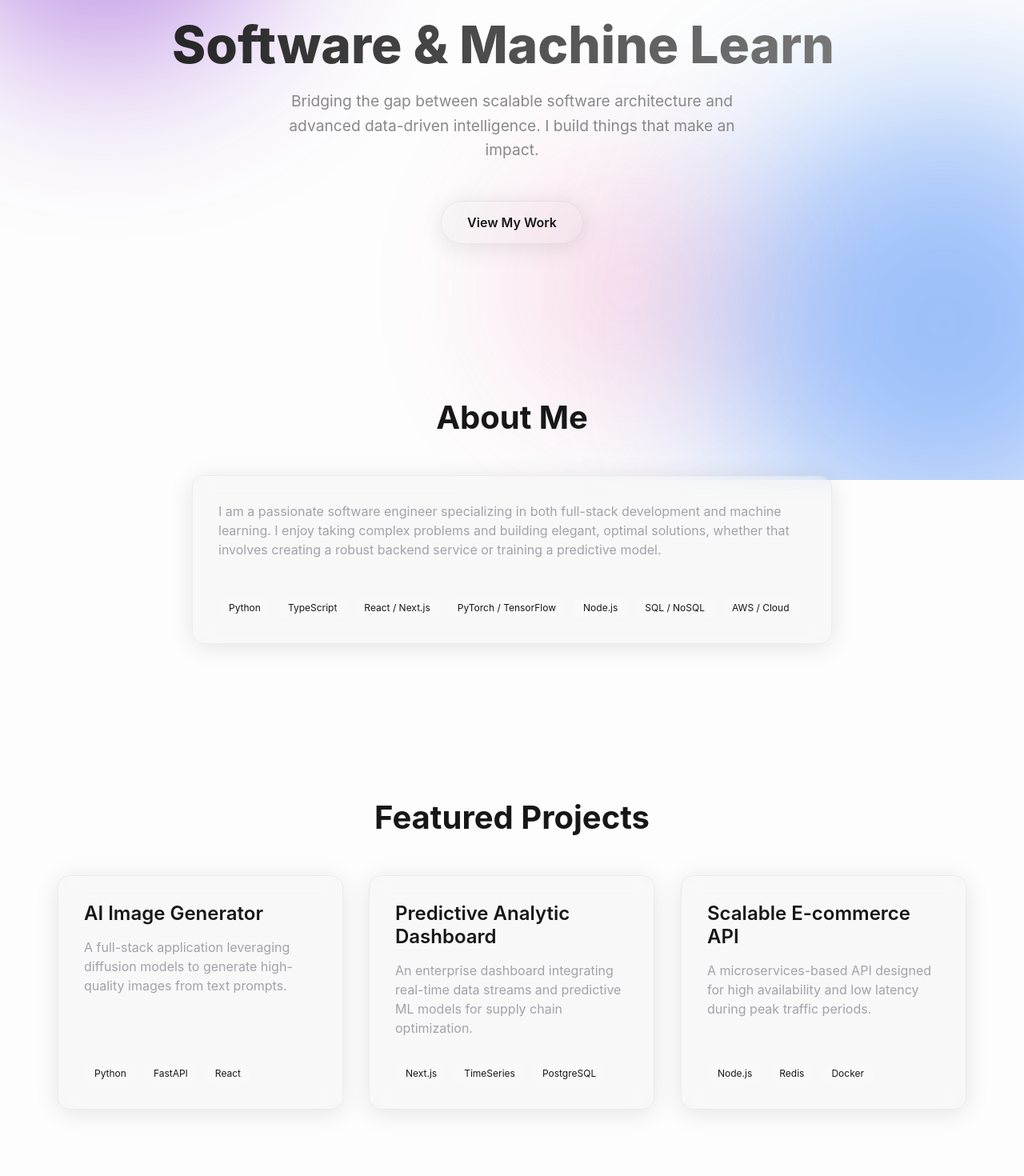
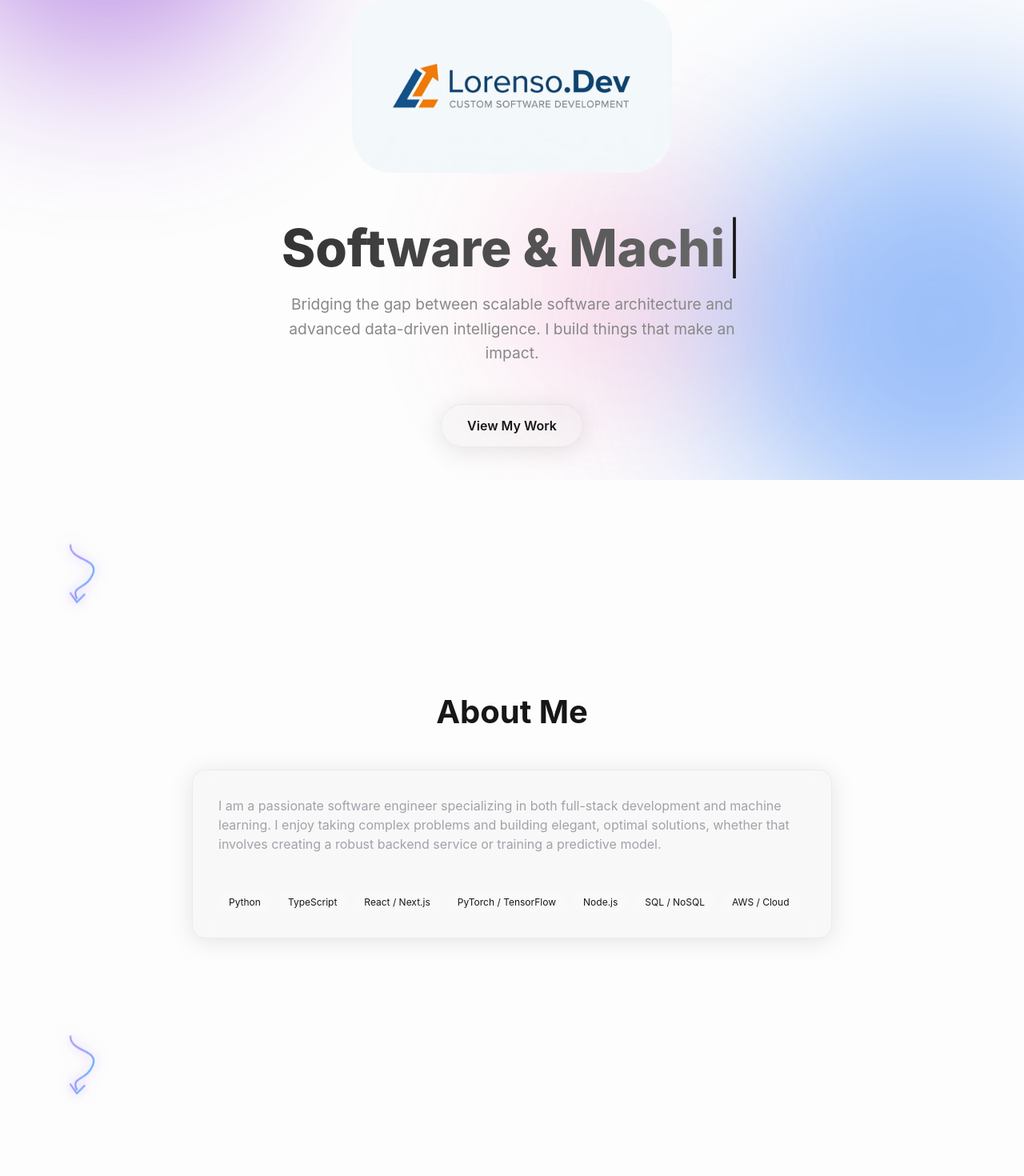
Before and after one commit to lamelo05/Lorenso-Dev, a Next.js app in the folder portfolio/: page / in a window 1280 px wide. Shown: the part 200-1670 px from the top of the page at 80% size. Built offline with nearby package versions, Linux system fonts and the light colour scheme.

Commit message:
changes to page.tsx and page.module.css

```diff
--- a/portfolio/app/page.module.css
+++ b/portfolio/app/page.module.css
@@ -290,3 +290,63 @@
 .delay100 { transition-delay: 100ms; }
 .delay200 { transition-delay: 200ms; }
 .delay300 { transition-delay: 300ms; }
+
+.bounce {
+  animation: bounce 2.5s infinite ease-in-out;
+}
+
+@keyframes bounce {
+  0%, 100% {
+    transform: translateY(0);
+  }
+  50% {
+    transform: translateY(-20px);
+  }
+}
+
+/* ── Curly Scroll Arrows ── */
+.scrollArrowWrapper {
+  display: flex;
+  justify-content: flex-start;
+  align-items: center;
+  padding: 0.5rem 0 1rem;
+  padding-left: 0.5rem;
+  opacity: 0;
+  transform: translateX(-20px);
+  transition: opacity 1s cubic-bezier(0.16, 1, 0.3, 1), transform 1s cubic-bezier(0.16, 1, 0.3, 1);
+  will-change: opacity, transform;
+}
+
+.scrollArrowWrapper.active {
+  opacity: 1;
+  transform: translateX(0);
+}
+
+.scrollArrowSvg {
+  width: 56px;
+  height: 90px;
+  filter: drop-shadow(0 0 8px rgba(139, 92, 246, 0.6));
+  animation: arrowFloat 2.4s ease-in-out infinite;
+}
+
+.scrollArrowPath {
+  stroke-dasharray: 220;
+  stroke-dashoffset: 220;
+  animation: drawArrow 1.8s cubic-bezier(0.4, 0, 0.2, 1) forwards, arrowPulse 2.4s ease-in-out 1.8s infinite;
+}
+
+@keyframes drawArrow {
+  to {
+    stroke-dashoffset: 0;
+  }
+}
+
+@keyframes arrowFloat {
+  0%, 100% { transform: translateY(0px); }
+  50%       { transform: translateY(10px); }
+}
+
+@keyframes arrowPulse {
+  0%, 100% { opacity: 1; }
+  50%       { opacity: 0.5; }
+}
--- a/portfolio/app/page.tsx
+++ b/portfolio/app/page.tsx
@@ -3,6 +3,48 @@
 import styles from "./page.module.css";
 import Link from 'next/link';
 import { useEffect, useRef, useState } from 'react';
+
+// Curly twisting scroll-indicator arrow
+function ScrollArrow() {
+  return (
+    <div className={styles.scrollArrowWrapper}>
+      <svg
+        className={styles.scrollArrowSvg}
+        viewBox="0 0 70 100"
+        fill="none"
+        xmlns="http://www.w3.org/2000/svg"
+        aria-hidden="true"
+      >
+        {/* Left-to-down curly S-twist: starts upper-left, curves to lower-right */}
+        <path
+          className={styles.scrollArrowPath}
+          d="M10 5 C10 30, 55 25, 45 50 C35 75, 10 68, 20 88"
+          stroke="url(#arrowGradL)"
+          strokeWidth="2.8"
+          strokeLinecap="round"
+          fill="none"
+        />
+        {/* Arrowhead pointing down-right */}
+        <path
+          className={styles.scrollArrowPath}
+          d="M10 80 L20 94 L32 82"
+          stroke="url(#arrowGradL)"
+          strokeWidth="2.8"
+          strokeLinecap="round"
+          strokeLinejoin="round"
+          fill="none"
+        />
+        <defs>
+          <linearGradient id="arrowGradL" x1="0" y1="0" x2="1" y2="1">
+            <stop offset="0%" stopColor="#a78bfa" />
+            <stop offset="50%" stopColor="#818cf8" />
+            <stop offset="100%" stopColor="#38bdf8" />
+          </linearGradient>
+        </defs>
+      </svg>
+    </div>
+  );
+}
 
 export default function Home() {
   const observerRef = useRef<IntersectionObserver | null>(null);
@@ -50,7 +92,7 @@ export default function Home() {
       rootMargin: "0px 0px -50px 0px" // Trigger slightly before crossing the bottom
     });
 
-    const elements = document.querySelectorAll(`.${styles.reveal}`);
+    const elements = document.querySelectorAll(`.${styles.reveal}, .${styles.scrollArrowWrapper}`);
     elements.forEach((el) => observerRef.current?.observe(el));
 
     return () => observerRef.current?.disconnect();
@@ -72,10 +114,19 @@ export default function Home() {
             <Link href="#projects" className={styles.navLink}>Projects</Link>
             <Link href="#technologies" className={styles.navLink}>Technologies</Link>
             <Link href="#contact" className={styles.navLink}>Contact</Link>
+            <a href="https://github.com/lamelo05" target="_blank" rel="noopener noreferrer" className={styles.navLink}>GitHub</a>
           </div>
         </nav>
 
         <header className={styles.header}>
+          <div className={styles.reveal}>
+            <img
+              src="/hero-logo.png"
+              alt="Hero Logo"
+              style={{ borderRadius: '50px', marginBottom: '2rem', maxWidth: '100%', width: '400px' }}
+              className={styles.bounce}
+            />
+          </div>
           <h1 className={`${styles.title} ${styles.reveal}`} style={{ minHeight: '1.2em' }}>
             {text}
             <span className={styles.blinkingCursor}>|</span>
@@ -89,6 +140,8 @@ export default function Home() {
             </Link>
           </div>
         </header>
+
+        <ScrollArrow />
 
         <section id="about" className={styles.section}>
           <h2 className={`${styles.sectionTitle} ${styles.reveal}`}>About Me</h2>
@@ -108,17 +161,24 @@ export default function Home() {
           </div>
         </section>
 
+        <ScrollArrow />
+
         <section id="projects" className={styles.section}>
           <h2 className={`${styles.sectionTitle} ${styles.reveal}`}>Featured Projects</h2>
           <div className={styles.grid}>
             {/* Project 1 */}
             <div className={`${styles.card} glass glass-interactive ${styles.reveal}`}>
-              <h3>AI Image Generator</h3>
-              <p>A full-stack application leveraging diffusion models to generate high-quality images from text prompts.</p>
+              <h3>Sensitive</h3>
+              <p>sensitive is a browser extension that shields your eye intensively from unwanted content on the internet</p>
               <div className={styles.tags}>
-                <span className={styles.tag}>Python</span>
-                <span className={styles.tag}>FastAPI</span>
-                <span className={styles.tag}>React</span>
+                <span className={styles.tag}>HTML</span>
+                <span className={styles.tag}>CSS</span>
+                <span className={styles.tag}>JavaScript</span>
+                <span className={styles.tag}>Chrome API</span>
+                <span className={styles.tag}>JSON</span>
+                 <a href="https://github.com/lamelo05/Sensitive" target="_blank" rel="noopener noreferrer" className={`${styles.cta} glass glass-interactive`} style={{ marginTop: '2rem', padding: '0.8rem 1.5rem' }}>
+              💬 Check it out on GitHub
+            </a>
               </div>
             </div>
 
@@ -146,15 +206,19 @@ export default function Home() {
           </div>
         </section>
 
+        <ScrollArrow />
+
         <section id="contact" className={styles.section} style={{ paddingBottom: '2rem' }}>
           <h2 className={`${styles.sectionTitle} ${styles.reveal}`}>Get in Touch</h2>
           <div className={`${styles.card} glass ${styles.reveal} ${styles.delay100}`} style={{ maxWidth: '600px', margin: '0 auto', textAlign: 'center', alignItems: 'center' }}>
             <p>I am always open to discussing new projects, creative ideas, or opportunities to be part of your visions.</p>
-            <a href="mailto:ramegah84@gmail.com" className={`${styles.cta} glass glass-interactive`} style={{ marginTop: '2rem', padding: '0.8rem 1.5rem' }}>
-              Say Hello
+            <a href="https://wa.me/+233260839456" target="_blank" rel="noopener noreferrer" className={`${styles.cta} glass glass-interactive`} style={{ marginTop: '2rem', padding: '0.8rem 1.5rem' }}>
+              💬 Say Hello on WhatsApp
             </a>
           </div>
         </section>
+
+        <ScrollArrow />
 
         <section id="technologies" className={`${styles.adArea} ${styles.reveal} ${styles.delay100}`}>
           <h3 className={styles.adTitle}>Technologies I Work With</h3>
@@ -217,6 +281,11 @@ export default function Home() {
         </section>
 
         <footer className={`${styles.footer} ${styles.reveal} ${styles.delay200}`}>
+          <div style={{ marginBottom: '1.5rem', display: 'flex', justifyContent: 'center', gap: '1rem' }}>
+            <a href="https://github.com/Lamelo05" target="_blank" rel="noopener noreferrer" style={{ transition: 'opacity 0.2s', opacity: 0.8 }} onMouseOver={(e) => e.currentTarget.style.opacity = '1'} onMouseOut={(e) => e.currentTarget.style.opacity = '0.8'}>
+              <img src="https://cdn.jsdelivr.net/gh/devicons/devicon@latest/icons/github/github-original.svg" alt="GitHub" style={{ width: '28px', height: '28px', filter: 'invert(1)' }} />
+            </a>
+          </div>
           © {new Date().getFullYear()} Lorenso. Engineered with Next.js.
         </footer>
       </div>
```
Also changed, not shown: portfolio/public/hero-logo.png (added).
